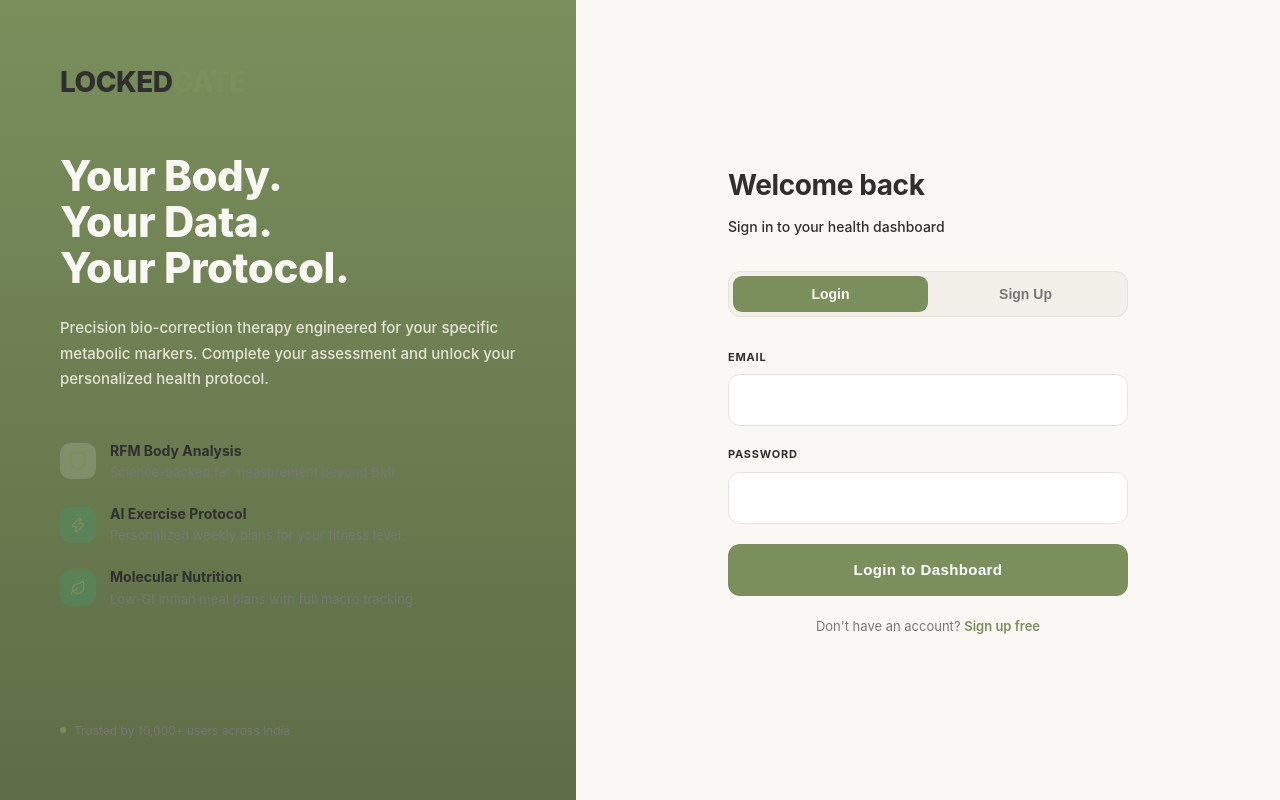
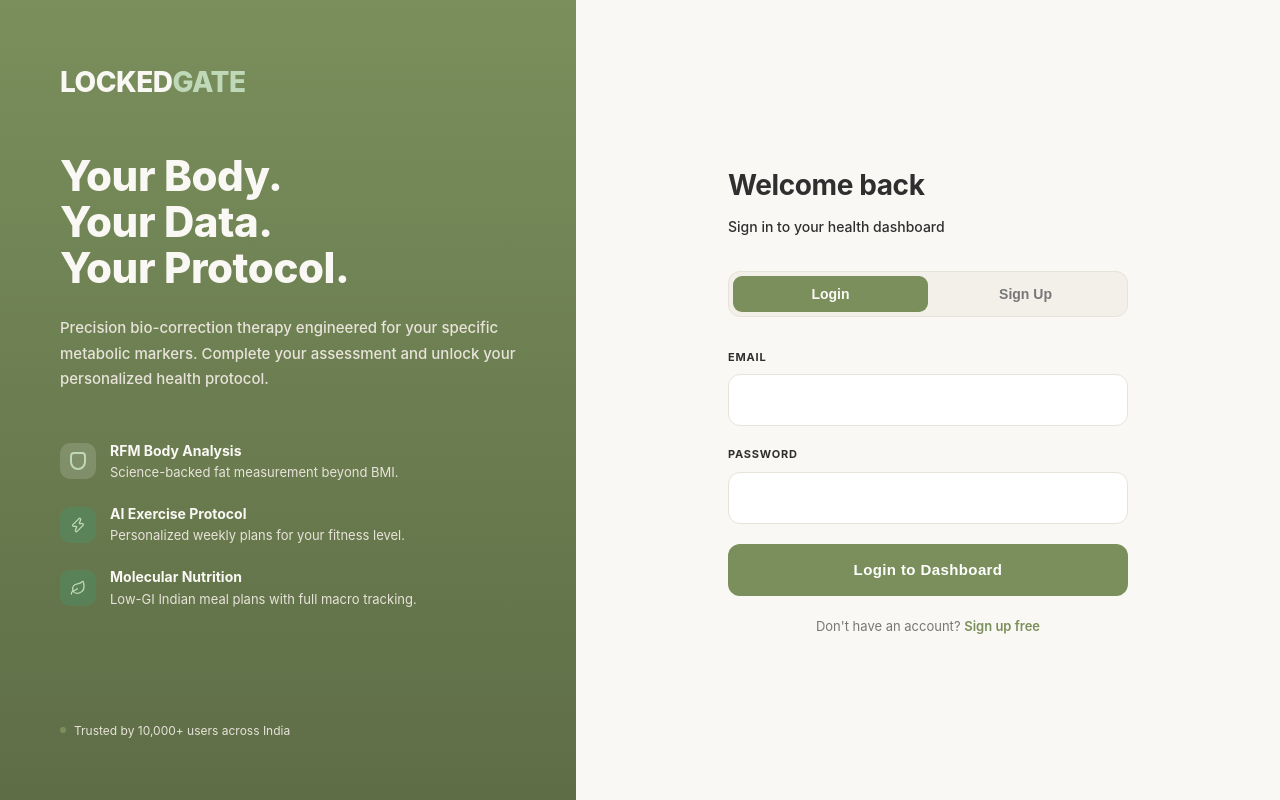
Before and after one commit to SAGEOFCODING/Yoga-, a React (Vite) app: page / in a window 1280 px wide. Built offline with nearby package versions, Linux system fonts and the light colour scheme.

Commit message:
Fix visibility on AuthPage left side by using light colors for all text and icons

```diff
--- a/src/components/AuthPage.jsx
+++ b/src/components/AuthPage.jsx
@@ -66,8 +66,8 @@ const AuthPage = () => {
       }}>
         {/* Logo */}
         <div style={{ fontSize: '28px', fontWeight: 800, letterSpacing: '-0.5px', marginBottom: '48px' }}>
-          <span style={{ color: 'var(--color-text-primary)' }}>LOCKED</span>
-          <span style={{ color: 'var(--color-accent-primary)' }}>GATE</span>
+          <span style={{ color: '#FAF8F4' }}>LOCKED</span>
+          <span style={{ color: '#BFD8B8' }}>GATE</span>
         </div>
 
         {/* Headline */}
@@ -104,13 +104,13 @@ const AuthPage = () => {
           }}>
             <div style={{
               width: '16px', height: '18px',
-              border: '2px solid var(--color-accent-primary)',
+              border: '2px solid #BFD8B8',
               borderRadius: '4px 4px 8px 8px'
             }} />
           </div>
           <div>
-            <div style={{ fontSize: '14px', fontWeight: 700, color: 'var(--color-text-primary)' }}>RFM Body Analysis</div>
-            <div style={{ fontSize: '13px', color: 'var(--color-text-tertiary)' }}>Science-backed fat measurement beyond BMI.</div>
+            <div style={{ fontSize: '14px', fontWeight: 700, color: '#FAF8F4' }}>RFM Body Analysis</div>
+            <div style={{ fontSize: '13px', color: '#E8E3DA' }}>Science-backed fat measurement beyond BMI.</div>
           </div>
         </div>
 
@@ -122,11 +122,11 @@ const AuthPage = () => {
             display: 'flex', alignItems: 'center', justifyContent: 'center',
             flexShrink: 0
           }}>
-            <Zap size={16} color="var(--color-accent-primary)" />
+            <Zap size={16} color="#BFD8B8" />
           </div>
           <div>
-            <div style={{ fontSize: '14px', fontWeight: 700, color: 'var(--color-text-primary)' }}>AI Exercise Protocol</div>
-            <div style={{ fontSize: '13px', color: 'var(--color-text-tertiary)' }}>Personalized weekly plans for your fitness level.</div>
+            <div style={{ fontSize: '14px', fontWeight: 700, color: '#FAF8F4' }}>AI Exercise Protocol</div>
+            <div style={{ fontSize: '13px', color: '#E8E3DA' }}>Personalized weekly plans for your fitness level.</div>
           </div>
         </div>
 
@@ -138,11 +138,11 @@ const AuthPage = () => {
             display: 'flex', alignItems: 'center', justifyContent: 'center',
             flexShrink: 0
           }}>
-            <Leaf size={16} color="var(--color-accent-primary)" />
+            <Leaf size={16} color="#BFD8B8" />
           </div>
           <div>
-            <div style={{ fontSize: '14px', fontWeight: 700, color: 'var(--color-text-primary)' }}>Molecular Nutrition</div>
-            <div style={{ fontSize: '13px', color: 'var(--color-text-tertiary)' }}>Low-GI Indian meal plans with full macro tracking.</div>
+            <div style={{ fontSize: '14px', fontWeight: 700, color: '#FAF8F4' }}>Molecular Nutrition</div>
+            <div style={{ fontSize: '13px', color: '#E8E3DA' }}>Low-GI Indian meal plans with full macro tracking.</div>
           </div>
         </div>
 
@@ -152,7 +152,7 @@ const AuthPage = () => {
             width: '6px', height: '6px', borderRadius: '50%',
             background: 'var(--color-success)', flexShrink: 0
           }} />
-          <span style={{ fontSize: '12px', color: 'var(--color-text-tertiary)' }}>Trusted by 10,000+ users across India</span>
+          <span style={{ fontSize: '12px', color: '#E8E3DA' }}>Trusted by 10,000+ users across India</span>
         </div>
       </div>
 
```
